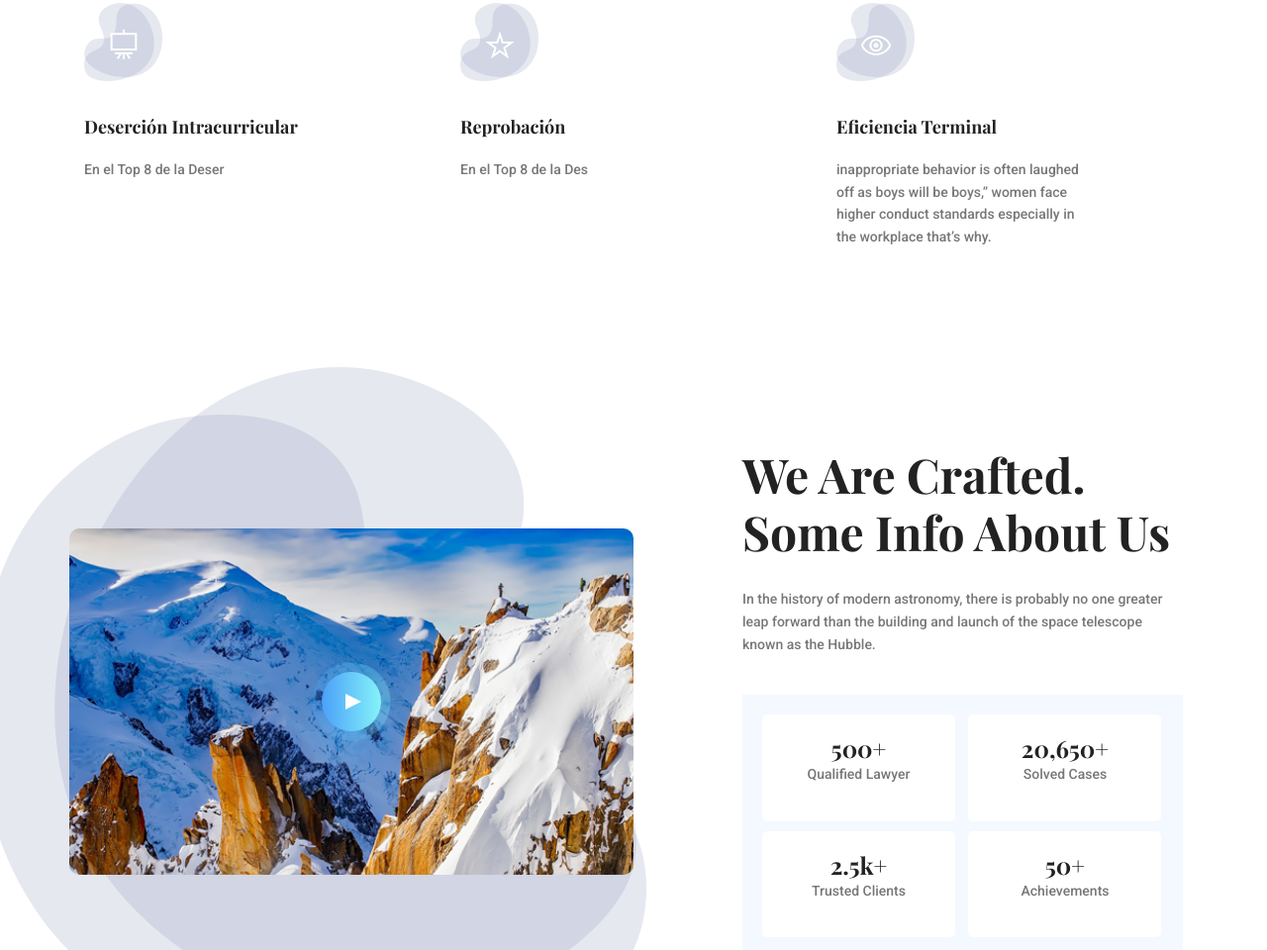
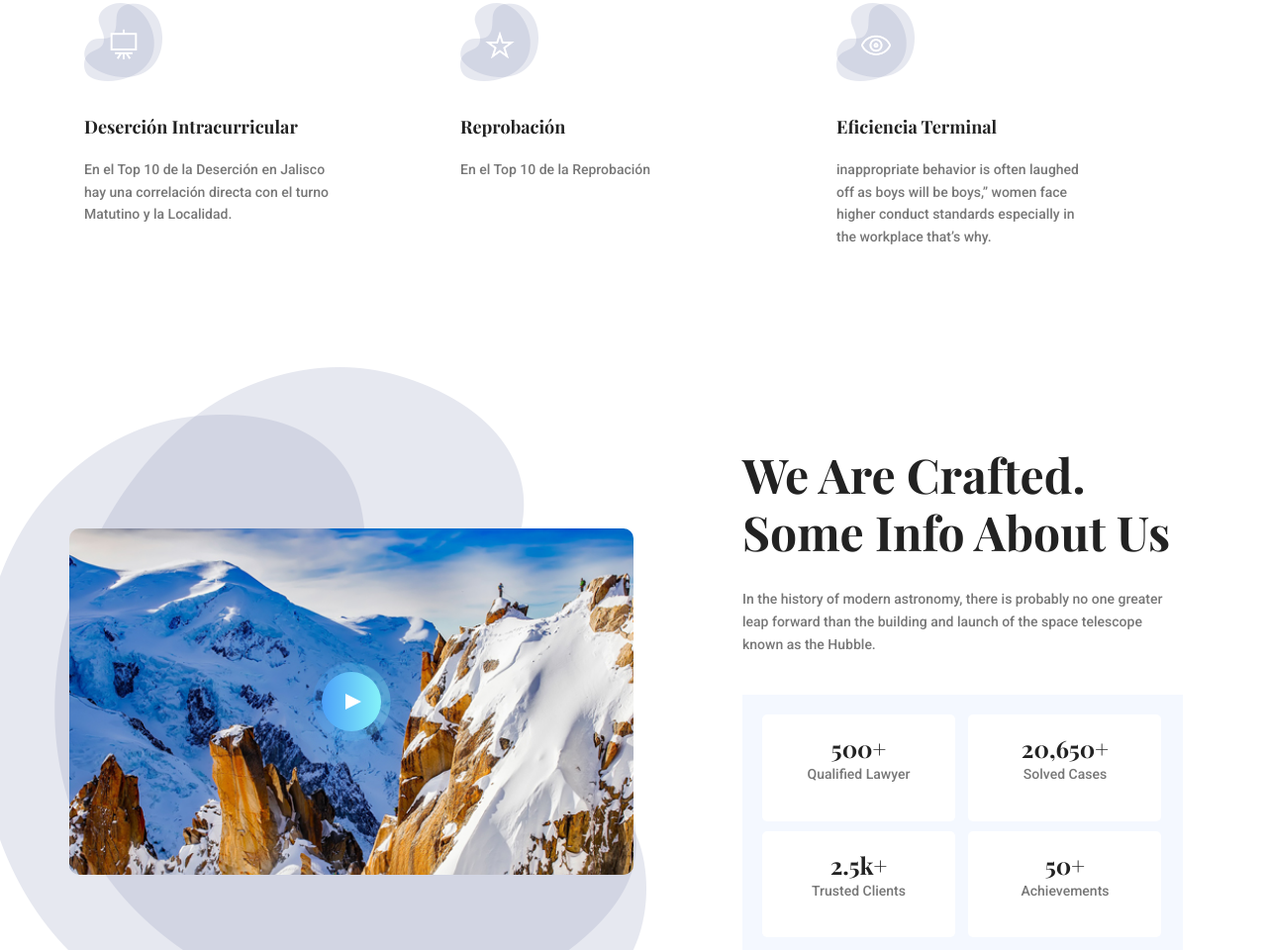
Before and after one commit to esquivelale/MAIstro, a plain HTML site: page index.html in a window 1280 px wide. Shown: the part 1524-2484 px from the top of the page at 99% size. Drawn offline with nearby package versions, Linux system fonts and the light colour scheme.

Commit message:
Update index.html

```diff
--- a/index.html
+++ b/index.html
@@ -225,7 +225,7 @@
 						</div>
 						<div class="service-content">
 							<h4>Deserción Intracurricular</h4>
-							<p>En el Top 8 de la Deser   </p>
+							<p>En el Top 10 de la Deserción en Jalisco hay una correlación directa con el turno Matutino y la Localidad.    </p>
 						</div>
 					</div>
 				</div>
@@ -239,7 +239,7 @@
 						</div>
 						<div class="service-content">
 							<h4>Reprobación</h4>
-							<p>En el Top 8 de la Des</p>
+							<p>En el Top 10 de la Reprobación </p>
 						</div>
 					</div>
 				</div>
```
